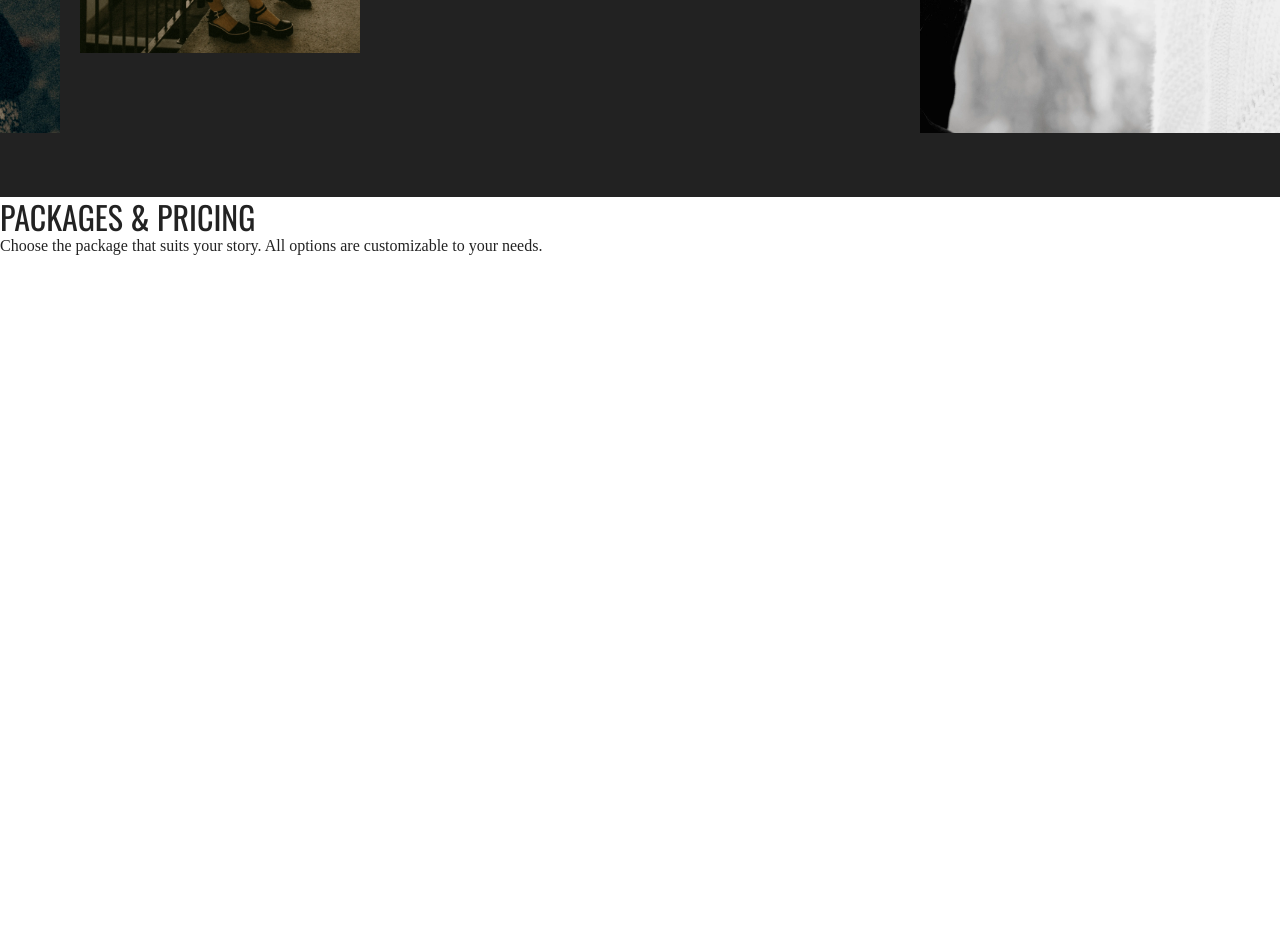
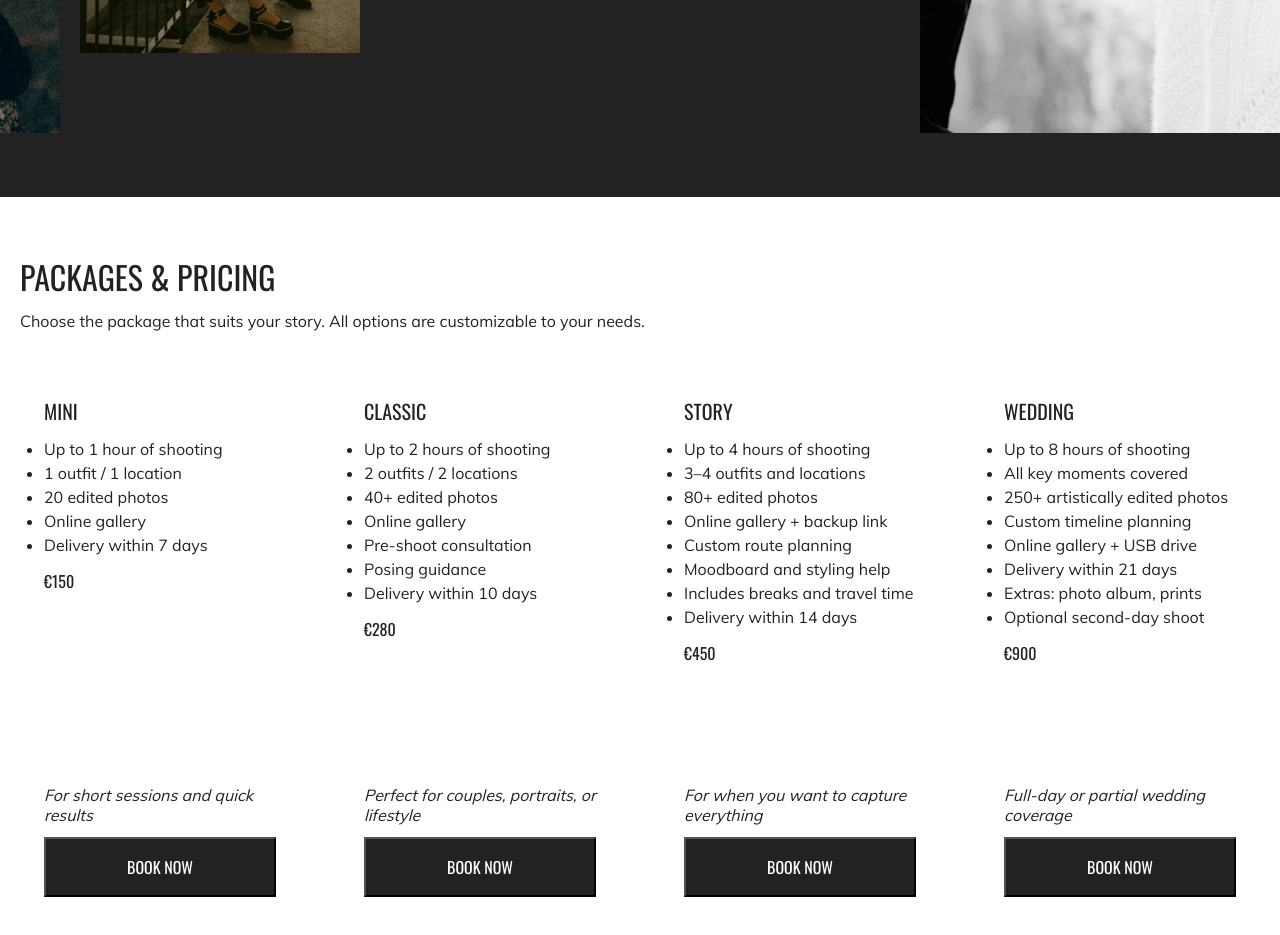
Before and after one commit to kat-in/apprs, a website built with Vite: page Portfolio/index.html in a window 1280 px wide. Shown: the part 2391-3326 px from the top of the page. Before the commit the page ends 2646 px from the top, so only its background shows below. Built offline with nearby package versions, Linux system fonts and the light colour scheme.

Commit message:
feat: add price section

```diff
--- a/Portfolio/index.html
+++ b/Portfolio/index.html
@@ -171,9 +171,86 @@
     <section class="price white_section">
       <div class="price__descripton">
         <h2>Packages & Pricing</h2>
-        <p>Choose the package that suits your story. All options are customizable to your needs.</p>
+        <p class="text base">Choose the package that suits your story. All options are customizable to your needs.</p>
       </div>
-      <div class="price__cards__block"></div>
+      <div class="price__cards__block">
+       <div class="price__card">
+         <div class="price__card__package">
+           <h3>Mini</h3>
+           <ul class="text base">
+            <li>Up to 1 hour of shooting</li>
+            <li>1 outfit / 1 location</li>
+            <li>20 edited photos</li>
+            <li>Online gallery</li>
+            <li>Delivery within 7 days</li>
+           </ul>
+           <h4>€150</h4>
+         </div>
+         <div class="price__card__button">
+          <p class="price__card__slogan">For short sessions and quick results</p>
+           <button class="button"><h4>Book Now</h4></button>
+         </div>
+       </div>
+       <div class="price__card">
+         <div class="price__card__package">
+            <h3>Classic</h3>
+            <ul class="text base">
+            <li>Up to 2 hours of shooting</li>
+            <li>2 outfits / 2 locations</li>
+            <li>40+ edited photos</li>
+            <li>Online gallery</li>
+            <li>Pre-shoot consultation</li>
+            <li>Posing guidance</li>
+            <li>Delivery within 10 days</li>
+           </ul>
+           <h4>€280</h4>
+         </div>
+         <div class="price__card__button">
+          <p class="price__card__slogan">Perfect for couples, portraits, or lifestyle</p>
+            <button class="button"><h4>Book Now</h4></button>
+         </div>
+       </div>
+       <div class="price__card">
+         <div class="price__card__package">
+           <h3>Story</h3>
+           <ul class="text base">
+            <li>Up to 4 hours of shooting</li>
+            <li>3–4 outfits and locations</li>
+            <li>80+ edited photos</li>
+            <li>Online gallery + backup link</li>
+            <li>Custom route planning</li>
+            <li>Moodboard and styling help</li>
+            <li>Includes breaks and travel time</li>
+            <li>Delivery within 14 days</li>
+           </ul>
+           <h4>€450</h4>
+         </div>
+         <div class="price__card__button">
+          <p class="price__card__slogan">For when you want to capture everything</p>
+           <button class="button"><h4>Book Now</h4></button>
+         </div>
+       </div>
+       <div class="price__card">
+         <div class="price__card__package">
+          <h3>Wedding</h3>
+           <ul class="text base">
+            <li>Up to 8 hours of shooting</li>
+            <li>All key moments covered</li>
+            <li>250+ artistically edited photos</li>
+            <li>Custom timeline planning</li>
+            <li>Online gallery + USB drive</li>
+            <li>Delivery within 21 days</li>
+            <li>Extras: photo album, prints</li>
+            <li>Optional second-day shoot</li>
+           </ul>
+           <h4>€900</h4>
+         </div>
+         <div class="price__card__button">
+          <p class="price__card__slogan">Full-day or partial wedding coverage</p>
+           <button class="button"><h4>Book Now</h4></button>
+         </div>
+       </div>
+      </div>
     </section>
 
 <!--  SECTION FAQ -->
--- a/Portfolio/src/style.css
+++ b/Portfolio/src/style.css
@@ -13,12 +13,16 @@
     padding: 0;
 }
 
+body {
+  background-color: #F2F2F2;
+}
+
 .wrapper {
     max-width: 1440px;
     margin: auto;
 }
 
-h1, h2, h3 {
+h1, h2, h3, h4 {
   font-family: 'Oswald', sans-serif;
   font-style: normal;
   text-transform: uppercase;
@@ -40,6 +44,12 @@ h3 {
   font-weight: 400;
   font-size: 20px;
   line-height: 28px;
+}
+
+h4 {
+ font-weight: 400;
+ font-size: 16px;
+ line-height: 24px;
 }
 
 .text {
@@ -398,17 +408,72 @@ h3 {
 .price {
     display: flex;
     flex-direction: column;
-    background-color: white;
-    color:#222;
+    gap: 40px;
+    padding: 60px 20px;
 }
 
-.price__description {
-
+.price__descripton {
+  display: flex;
+  flex-direction: column;
+  align-items: start;
+  justify-content: end;
+  gap: 12px;
 }
 
 .price__cards__block {
+  display: flex;
+  flex-direction: row;
+  gap: 40px;
+  justify-content: center;
+  align-items: start;
+}
 
+.price__card {
+  display: flex;
+  flex-direction: column;
+  width: 320px;
+  height: 500px;
+  padding: 24px;
+  align-items: start;
+  justify-content: space-between;
 }
+
+.price__card__package {
+  display: flex;
+  flex-direction: column;
+  gap: 12px;
+  align-items: start;
+  justify-content: start;
+}
+
+.price__card__button {
+  display: flex;
+  flex-direction: column;
+  gap: 12px;
+  align-items: start;
+  justify-content: start;
+}
+
+.button {
+  display: flex;
+  flex-direction: row;
+  justify-content: center;
+  align-items: center;
+  height: 60px;
+  width: 100%;
+  padding: 0 20px;
+  background-color: #222;
+  color: white;
+}
+
+.price__card__slogan {
+  font-family: 'Mulish';
+  font-style: italic;
+  font-weight: 400;
+  font-size: 16px;
+  line-height: 20px;
+}
+
 /* PRICE SECTION END */
 
 /* FAQ SECTION START */
```
